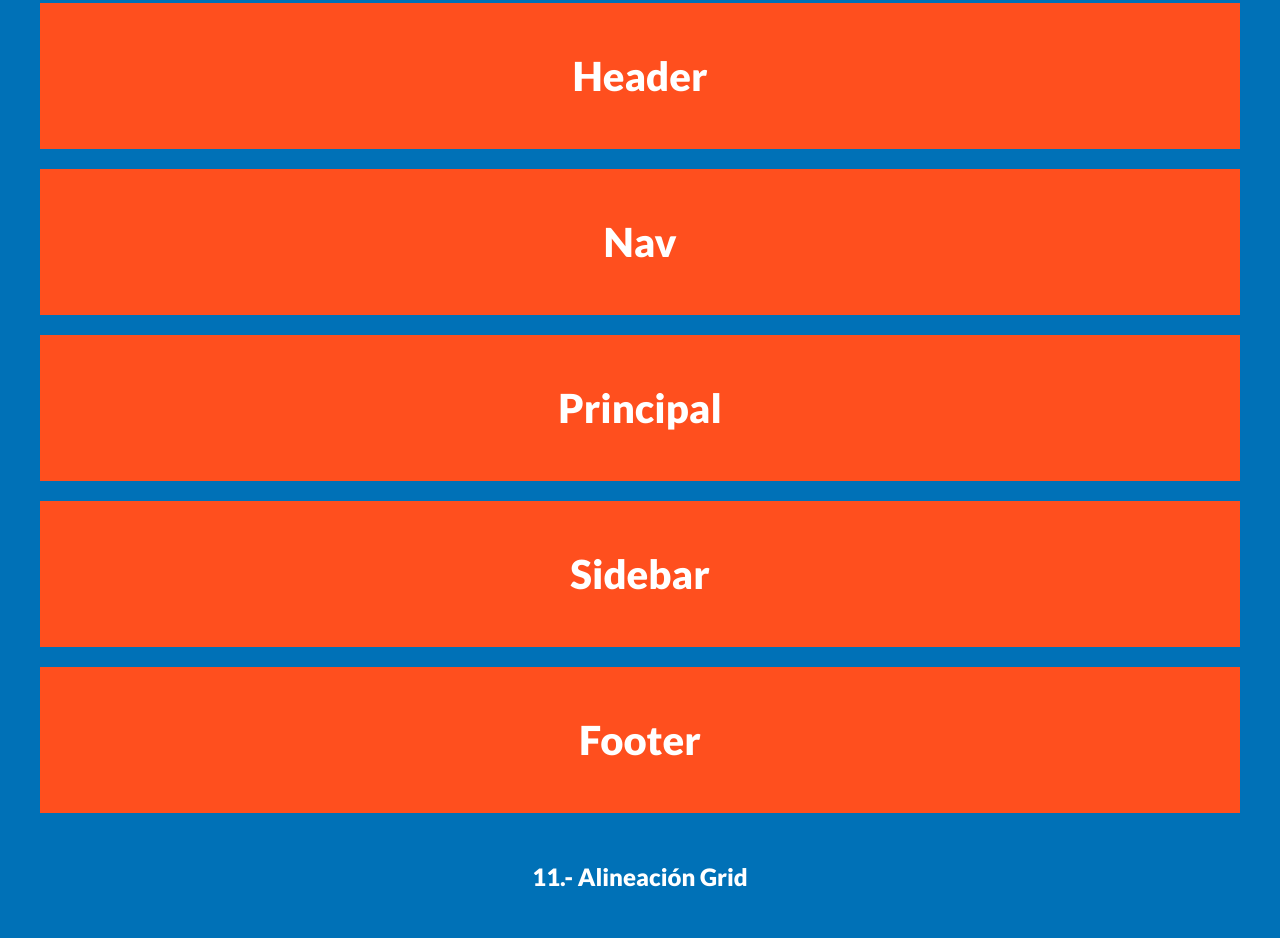
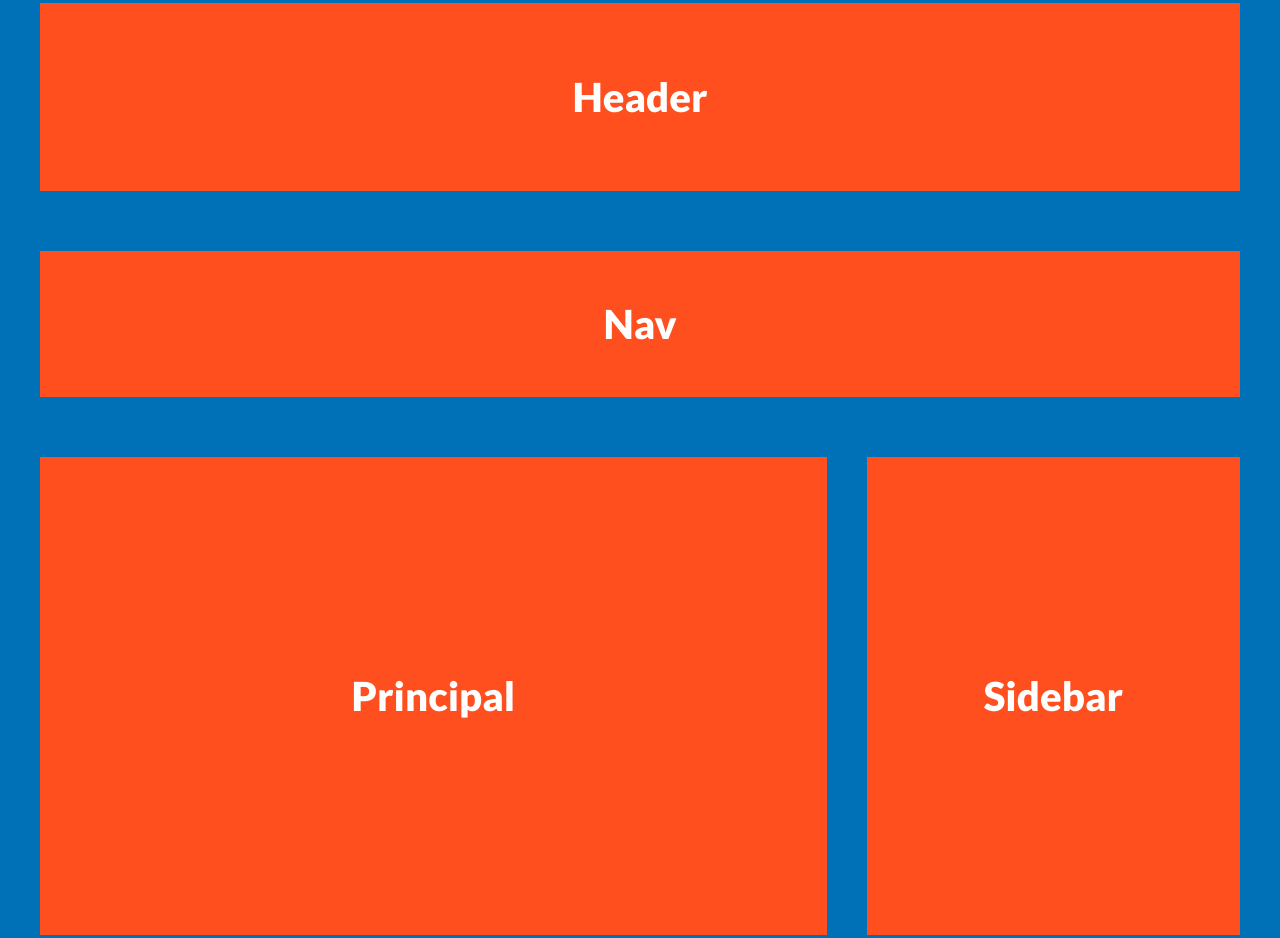
Before and after one commit to ChechiX/Grid, a plain HTML site: page index.html in a window 1280 px wide. Shown: the part 7715-8653 px from the top of the page. Drawn offline with Linux system fonts and the light colour scheme.

Commit message:
Grid Template

```diff
--- a/css/style.css
+++ b/css/style.css
@@ -162,3 +162,30 @@
 .grid-9 .box:nth-child(5) {
   grid-area: footer;
 }
+
+/* 10 */
+
+.grid-10 {
+  display: grid;
+  height: 120rem;
+  grid-template: "header header header" 2.5fr
+                 "nav nav nav" 1fr
+                 "contenido contenido sidebar" 6fr
+                 "footer footer footer" 2.5fr / 1fr 1fr 1fr;
+  gap: 4rem;
+}
+.grid-10 .box:nth-child(1) {
+  grid-area: header;
+}
+.grid-10 .box:nth-child(2) {
+  grid-area: nav;
+}
+.grid-10 .box:nth-child(3) {
+  grid-area: contenido;
+}
+.grid-10 .box:nth-child(4) {
+  grid-area: sidebar;
+}
+.grid-10 .box:nth-child(5) {
+  grid-area: footer;
+}
```
